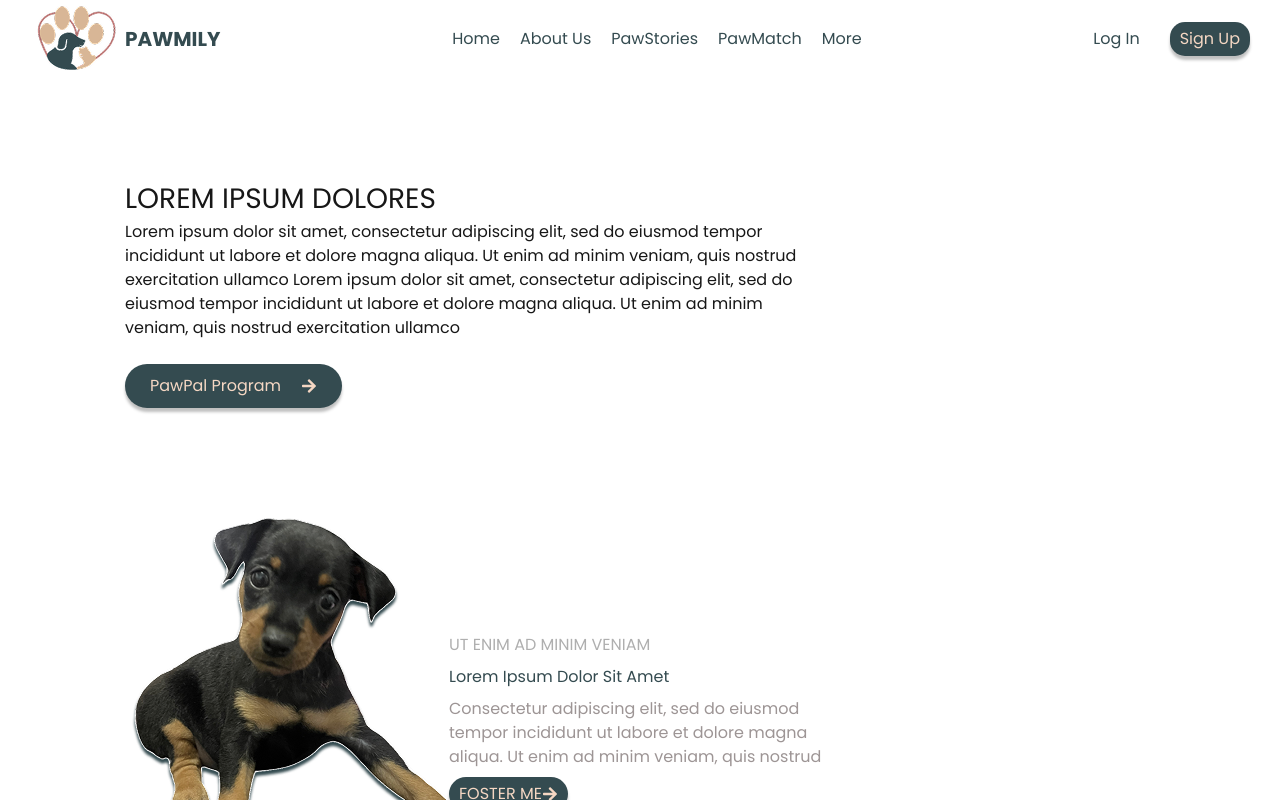
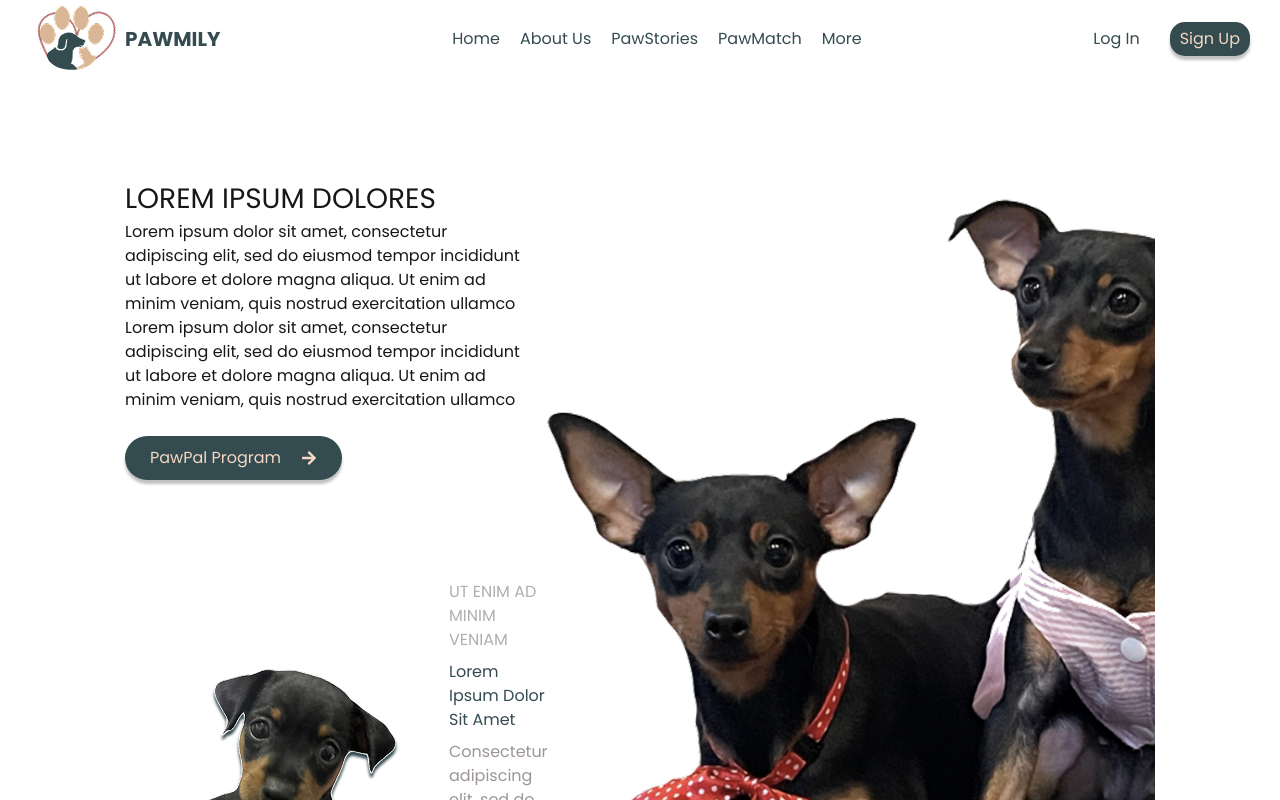
Before and after one commit to francisnicholasramos/pawmily, a Next.js app in the folder my-app/: page /home in a window 1280 px wide. Shown: the top 800 px of the page. Built offline with nearby package versions, Linux system fonts and the light colour scheme.

Commit message:
Add image

```diff
--- a/my-app/app/components/LandingContent.tsx
+++ b/my-app/app/components/LandingContent.tsx
@@ -3,11 +3,13 @@ import Image from "next/image";
 import { FaArrowRight } from "react-icons/fa";
 import Button from "./Button"; // custom reusable button
 import Puppy from '@/assets/images/puppy.png';
+import Puppies from '@/assets/images/two-puppies.png';
 
 const LandingContent = () => {
   return (
-    <div>
-      <div className="flex flex-col mx-[125px] py-[100px] gap-[100px]">
+    <div className="flex mx-auto">
+      {/* div1 */}
+      <div className="flex flex-col ml-[125px] py-[100px] gap-[100px]">
         <div className="max-w-[700px] mb-[-80]">
           <h2 className="text-[28px]">LOREM IPSUM DOLORES</h2>
 
@@ -41,6 +43,17 @@ const LandingContent = () => {
           </div>
         </div>
       </div>
+
+      {/* div2 */}
+      <div className="flex md:mr-[125px]">
+        <Image
+          className="object-cover"
+          src={Puppies}
+          width={1100}
+          height={0}
+          alt="two-puppies"
+        />
+      </div>
     </div>
   );
 };
```
